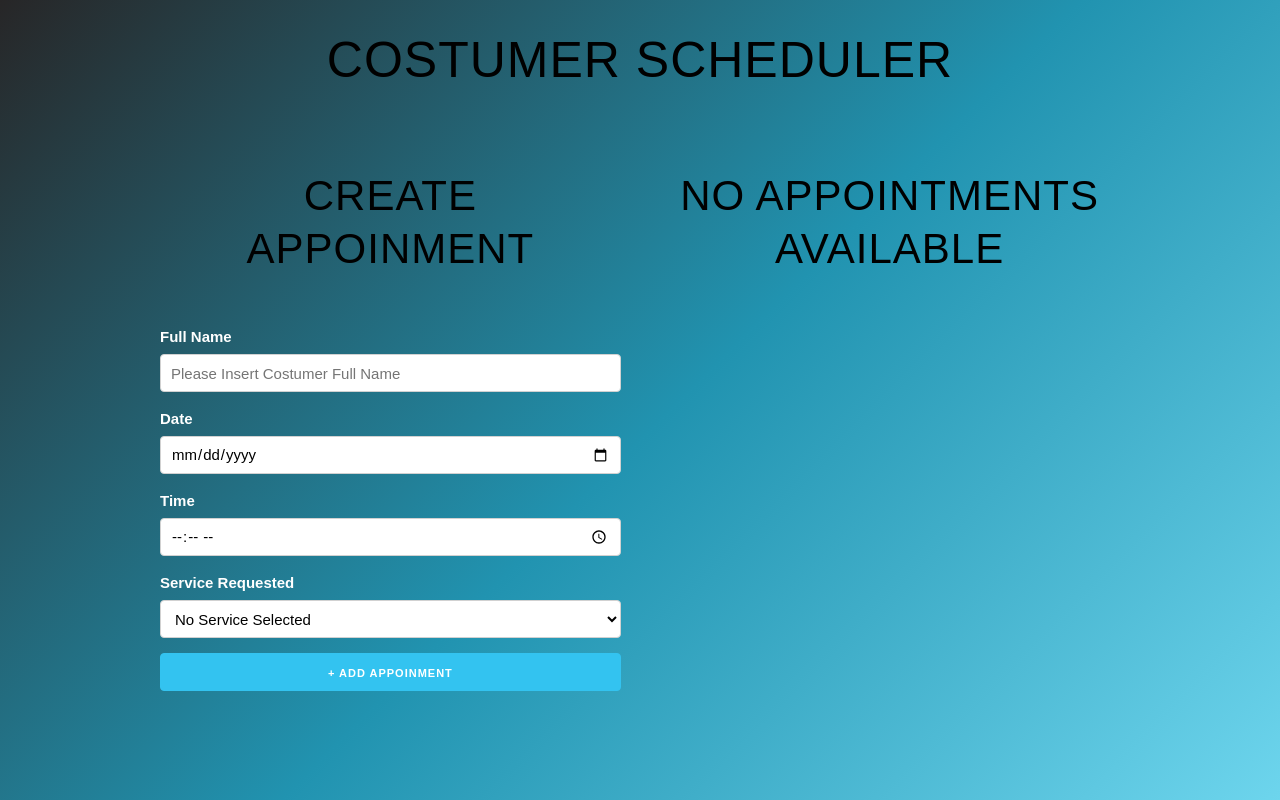
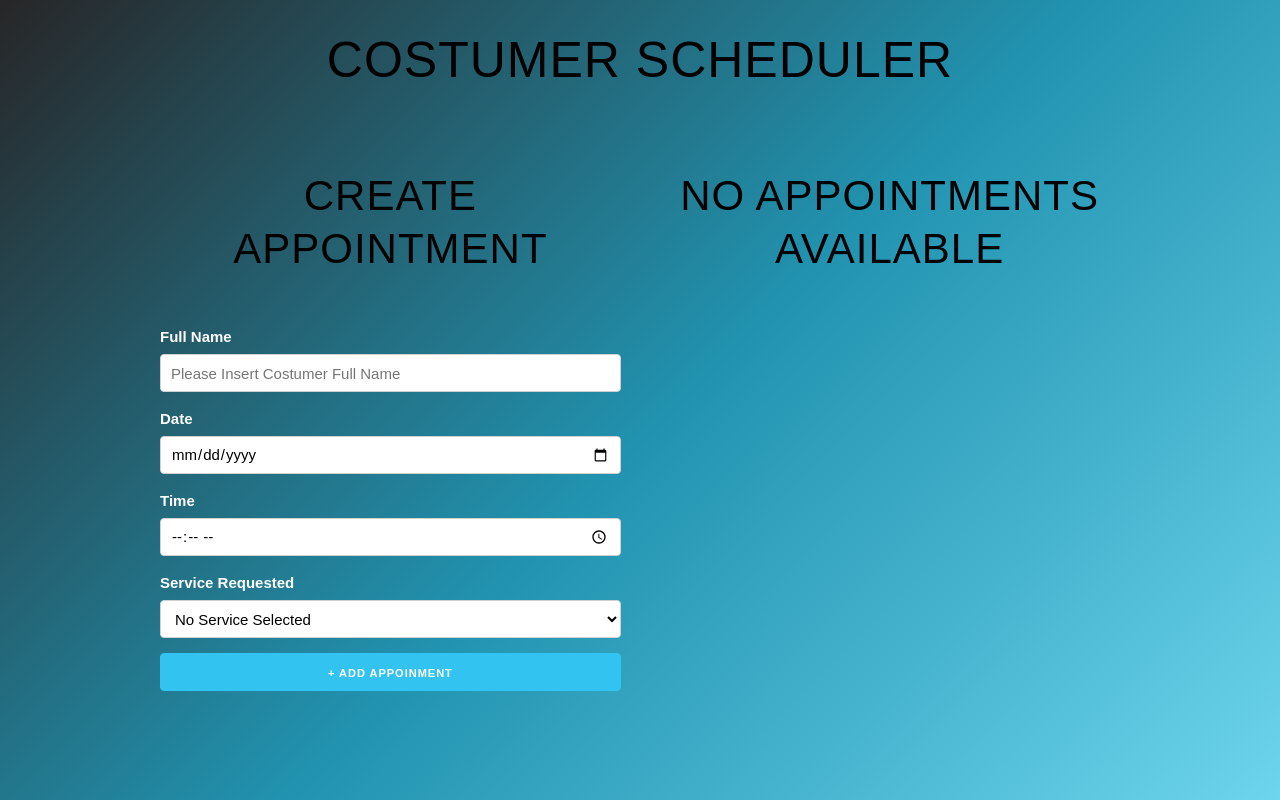
Before and after one commit to VEGALUISJ/Appointments-manager, a React (Create React App) app: page / in a window 1280 px wide. Built offline with nearby package versions, Linux system fonts and the light colour scheme; a web font is replaced by a local one.

Commit message:
fixing Typo and adding Favicon

```diff
--- a/public/index.html
+++ b/public/index.html
@@ -2,7 +2,7 @@
 <html lang="en">
   <head>
     <meta charset="utf-8" />
-    <link rel="icon" href="%PUBLIC_URL%/favicon.ico" />
+    <link rel="icon" href="./schfavicon.ico" />
     <meta name="viewport" content="width=device-width, initial-scale=1" />
     <meta name="theme-color" content="#000000" />
     <meta
--- a/src/components/Form.jsx
+++ b/src/components/Form.jsx
@@ -59,7 +59,7 @@ const Form = ({ createItems }) => {
 
   return (
     <Fragment>
-      <h2>Create appoinment</h2>
+      <h2>Create appointment</h2>
 
       {error ? <p className="alert-error">All fields are required</p> : null}
 
```
Also changed, not shown: 2 other files (tests, documents, lock files or other folders).
